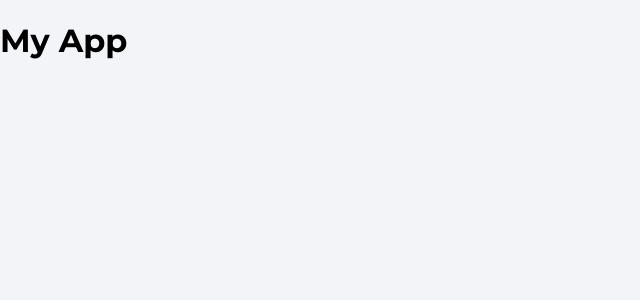
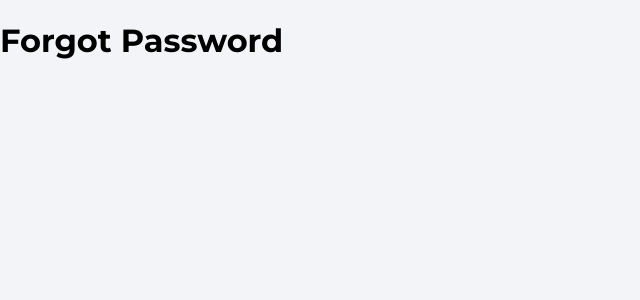
Before and after one commit to hyc0812/deploy-house-marketplace-yong, a React (Create React App) app: page /forgot-password in a window 1280 px wide. Shown: the top 300 px of the page, without its empty margins (0-640 px from the left). Built offline with nearby package versions, Linux system fonts and the light colour scheme.

Commit message:
update routers dom

```diff
--- a/package.json
+++ b/package.json
@@ -9,6 +9,7 @@
     "firebase": "^9.9.1",
     "react": "^18.2.0",
     "react-dom": "^18.2.0",
+    "react-router-dom": "^6.3.0",
     "react-scripts": "5.0.1",
     "web-vitals": "^2.1.4"
   },
--- a/public/index.html
+++ b/public/index.html
@@ -10,34 +10,14 @@
       content="Web site created using create-react-app"
     />
     <link rel="apple-touch-icon" href="%PUBLIC_URL%/logo192.png" />
-    <!--
-      manifest.json provides metadata used when your web app is installed on a
-      user's mobile device or desktop. See https://developers.google.com/web/fundamentals/web-app-manifest/
-    -->
+
     <link rel="manifest" href="%PUBLIC_URL%/manifest.json" />
-    <!--
-      Notice the use of %PUBLIC_URL% in the tags above.
-      It will be replaced with the URL of the `public` folder during the build.
-      Only files inside the `public` folder can be referenced from the HTML.
 
-      Unlike "/favicon.ico" or "favicon.ico", "%PUBLIC_URL%/favicon.ico" will
-      work correctly both with client-side routing and a non-root public URL.
-      Learn how to configure a non-root public URL by running `npm run build`.
-    -->
-    <title>React App</title>
+    <title>House MarketPlace</title>
   </head>
   <body>
     <noscript>You need to enable JavaScript to run this app.</noscript>
     <div id="root"></div>
-    <!--
-      This HTML file is a template.
-      If you open it directly in the browser, you will see an empty page.
 
-      You can add webfonts, meta tags, or analytics to this file.
-      The build step will place the bundled scripts into the <body> tag.
-
-      To begin the development, run `npm start` or `yarn start`.
-      To create a production bundle, use `npm run build` or `yarn build`.
-    -->
   </body>
 </html>
--- a/src/App.js
+++ b/src/App.js
@@ -1,8 +1,25 @@
+import { BrowserRouter as Router, Routes, Route } from "react-router-dom";
+import Explore from "./pages/Explore";
+import ForgotPassword from "./pages/ForgotPassword";
+import Offers from "./pages/Offers";
+import Profile from "./pages/Profile";
+import SignIn from "./pages/SignIn";
+import SignUp from "./pages/SignUp";
+
 function App() {
   return (
-    <div>
-      <h1>My App</h1>
-    </div>
+    <>
+      <Router>
+        <Routes>
+          <Route path="/" element={<Explore />} />
+          <Route path="/offers" element={<Offers />} />
+          <Route path="/profile" element={<SignIn />} />
+          <Route path="/sign-in" element={<SignIn />} />
+          <Route path="/sign-up" element={<SignUp />} />
+          <Route path="/forgot-password" element={<ForgotPassword />} />
+        </Routes>
+      </Router>
+    </>
   );
 }
 
--- /dev/null
+++ b/src/pages/Explore.jsx
@@ -0,0 +1,7 @@
+export default function Explore(props) {
+  return (
+    <>
+      <h1>Explore</h1>
+    </>
+  );
+}
--- /dev/null
+++ b/src/pages/ForgotPassword.jsx
@@ -0,0 +1,7 @@
+export default function ForgotPassword(props) {
+  return (
+    <>
+      <h1>Forgot Password</h1>
+    </>
+  );
+}
--- /dev/null
+++ b/src/pages/Offers.jsx
@@ -0,0 +1,7 @@
+export default function Offers(props) {
+  return (
+    <>
+      <h1>Offers</h1>
+    </>
+  );
+}
--- /dev/null
+++ b/src/pages/Profile.jsx
@@ -0,0 +1,7 @@
+export default function Profile(props) {
+  return (
+    <>
+      <h1>Profile</h1>
+    </>
+  );
+}
--- /dev/null
+++ b/src/pages/SignIn.jsx
@@ -0,0 +1,7 @@
+export default function SignIn(props) {
+  return (
+    <>
+      <h1>Sign In</h1>
+    </>
+  );
+}
--- /dev/null
+++ b/src/pages/SignUp.jsx
@@ -0,0 +1,7 @@
+export default function SignUp(props) {
+  return (
+    <>
+      <h1>Sign Up</h1>
+    </>
+  );
+}
```
Also changed, not shown: 1 other file (tests, documents, lock files or other folders).
